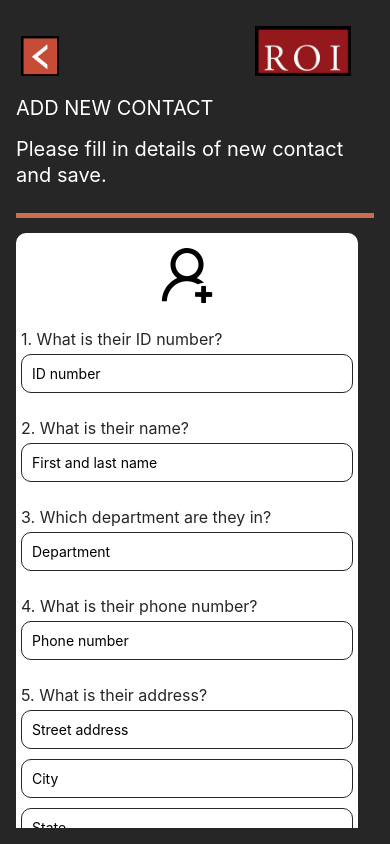
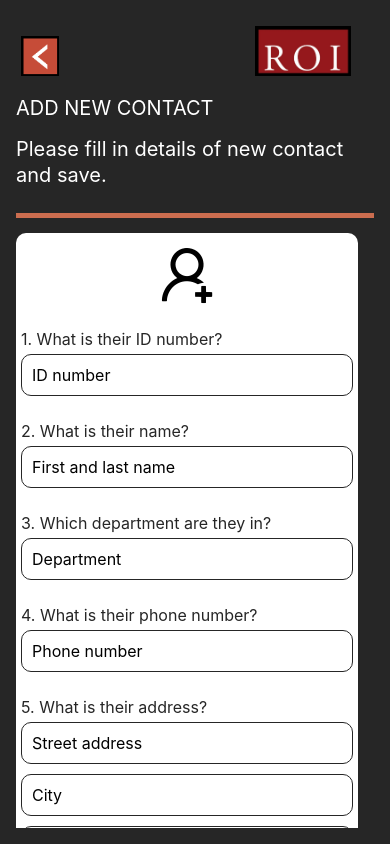
Before and after one commit to lisastudy2/ROI_MobileApp, a React Native app: screen /AddContact in a window 390 px wide. Built offline with nearby package versions, Linux system fonts and the light colour scheme.

Commit message:
Updated the text size config for the form (both the questions and the input boxes).

```diff
--- a/Screens/AddContact.js
+++ b/Screens/AddContact.js
@@ -76,31 +76,31 @@ const handleAddContact = async () => { const newContact = {id, name, department,
         <Text style={styles.space}> </Text>
         <Text style={styles.space}> </Text>
         <Text style={[styles.formFields, { fontSize: textSize }]}>1. What is their ID number? </Text>
-        <TextInput style={styles.input} placeholder="ID number" value={id} onChangeText={setID} />
+        <TextInput style={[styles.input, { fontSize: textSize }]} placeholder="ID number" value={id} onChangeText={setID} />
 
         <Text style={styles.space}> </Text>
         <Text style={styles.space}> </Text>
         <Text style={[styles.formFields, { fontSize: textSize }]}>2. What is their name? </Text>
-        <TextInput style={styles.input} placeholder="First and last name" value={name} onChangeText={setName} />
+        <TextInput style={[styles.input, { fontSize: textSize }]} placeholder="First and last name" value={name} onChangeText={setName} />
 
         <Text style={styles.space}> </Text>
         <Text style={styles.space}> </Text>
          <Text style={[styles.formFields, { fontSize: textSize }]}>3. Which department are they in? </Text>
-         <TextInput style={styles.input} placeholder="Department" value={department} onChangeText={setDepartment} />
+         <TextInput style={[styles.input, { fontSize: textSize }]} placeholder="Department" value={department} onChangeText={setDepartment} />
 
         <Text style={styles.space}> </Text>
         <Text style={styles.space}> </Text>
         <Text style={[styles.formFields, { fontSize: textSize }]}>4. What is their phone number? </Text>
-        <TextInput style={styles.input} placeholder="Phone number" value={phone} onChangeText={setPhone} />
+        <TextInput style={[styles.input, { fontSize: textSize }]} placeholder="Phone number" value={phone} onChangeText={setPhone} />
 
         <Text style={styles.space}> </Text>
         <Text style={styles.space}> </Text>
         <Text style={[styles.formFields, { fontSize: textSize }]}>5. What is their address? </Text>
-        <TextInput style={styles.input} placeholder="Street address" value={addressStreet} onChangeText={setAddressStreet} />
-        <TextInput style={styles.input} placeholder="City" value={addressCity} onChangeText={setAddressCity} />
-        <TextInput style={styles.input} placeholder="State" value={addressState} onChangeText={setAddressState} />
-        <TextInput style={styles.input} placeholder="ZIP" value={addressZIP} onChangeText={setAddressZIP} />
-        <TextInput style={styles.input} placeholder="Country" value={addressCountry} onChangeText={setAddressCountry} />
+        <TextInput style={[styles.input, { fontSize: textSize }]} placeholder="Street address" value={addressStreet} onChangeText={setAddressStreet} />
+        <TextInput style={[styles.input, { fontSize: textSize }]} placeholder="City" value={addressCity} onChangeText={setAddressCity} />
+        <TextInput style={[styles.input, { fontSize: textSize }]} placeholder="State" value={addressState} onChangeText={setAddressState} />
+        <TextInput style={[styles.input, { fontSize: textSize }]} placeholder="ZIP" value={addressZIP} onChangeText={setAddressZIP} />
+        <TextInput style={[styles.input, { fontSize: textSize }]} placeholder="Country" value={addressCountry} onChangeText={setAddressCountry} />
       </View>
 
         <TouchableOpacity style={styles.buttonStyle} onPress={handleAddContact}>
```
